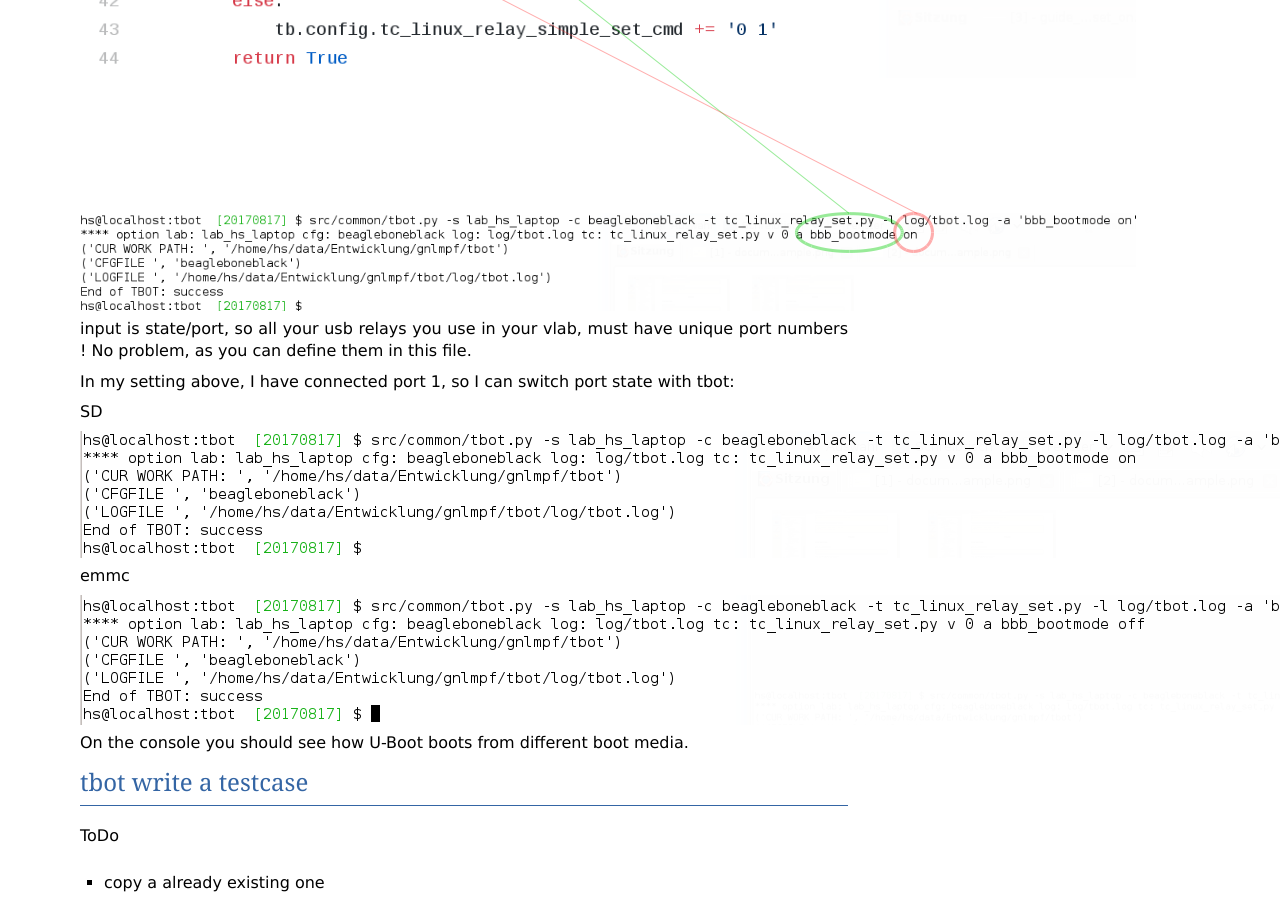
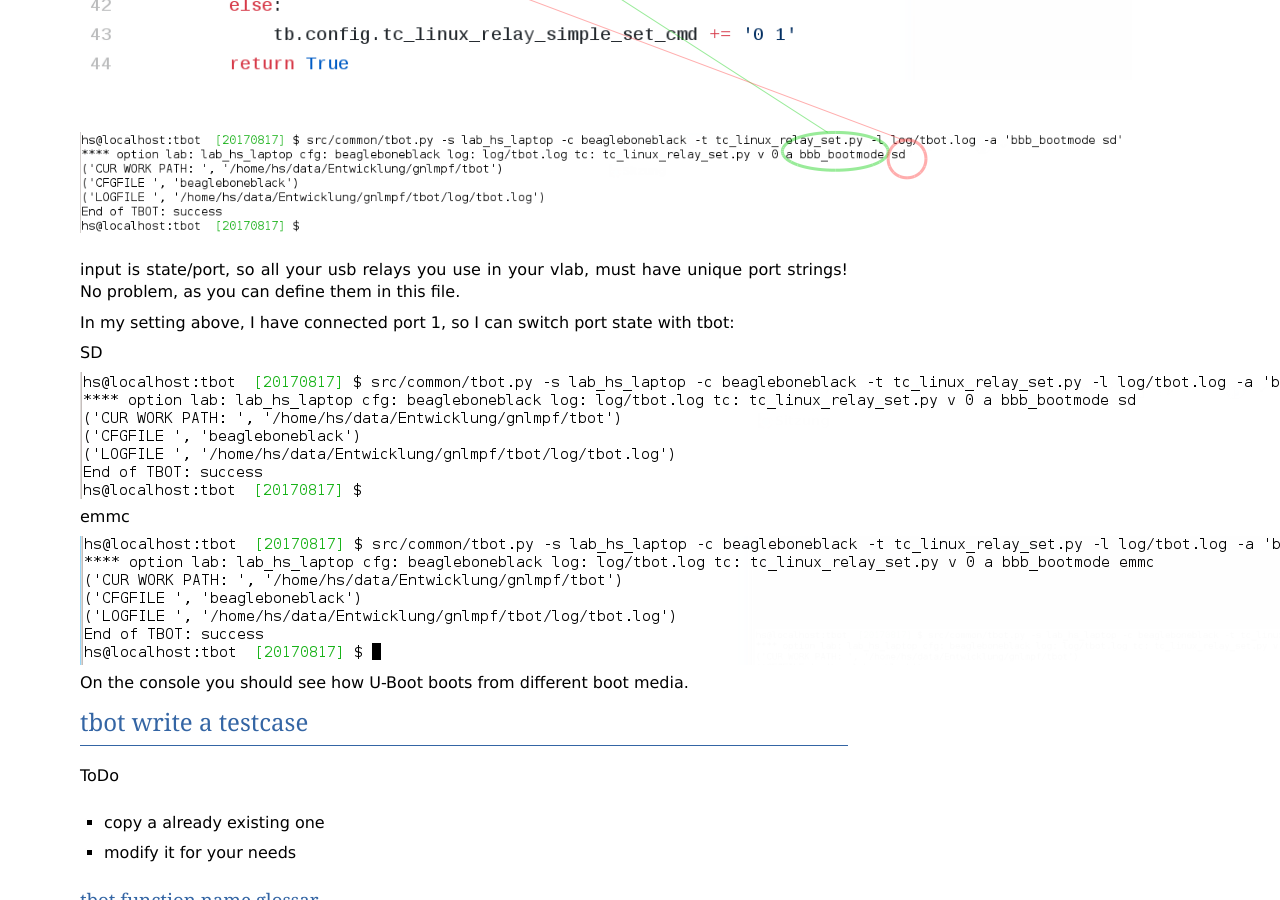
Before and after one commit to hsdenx/tbot, a Sphinx documentation site: the page built from doc/sphinx/source/guide.rst, in a window 1280 px wide and 900 px high, scrolled down 15300 px. Built offline with Sphinx 7.4.7, drawn with Linux system fonts in a browser that asks for light colours.

Commit message:
doc: guide: adapt to new bootmode settings for the bbb
now we use clear names for setting the bootmode ('sd' or
'emmc'). Adapt the doc for this.

Signed-off-by: Heiko Schocher <hs@denx.de>

```diff
--- a/doc/sphinx/source/guide.rst
+++ b/doc/sphinx/source/guide.rst
@@ -500,7 +500,7 @@ https://github.com/hsdenx/tbot/blob/master/src/tc/linux/relay/tc_linux_relay_get
 .. image:: image/guide/guide_relais_get_config_explained.png
 
 input is state/port, so all your usb relays you use in your vlab, must
-have unique port numbers ! No problem, as you can define them in this file.
+have unique port strings! No problem, as you can define them in this file.
 
 In my setting above, I have connected port 1, so I can switch port state
 with tbot:
```
Also changed, not shown: doc/sphinx/source/image/guide/guide_relais_get_config.png, doc/sphinx/source/image/guide/guide_relais_get_config_explained.png, doc/sphinx/source/image/guide/guide_relais_set_off.png, doc/sphinx/source/image/guide/guide_relais_set_on.png, 1 other file.
